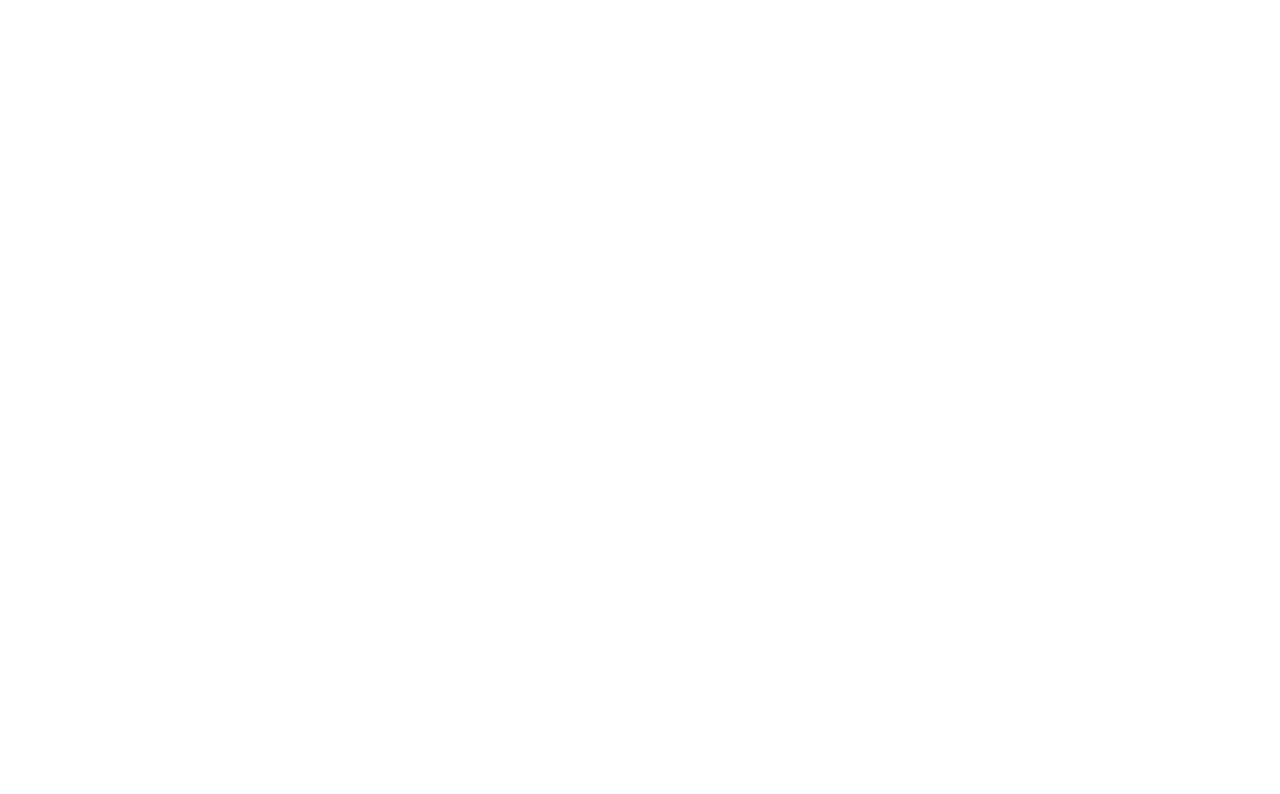
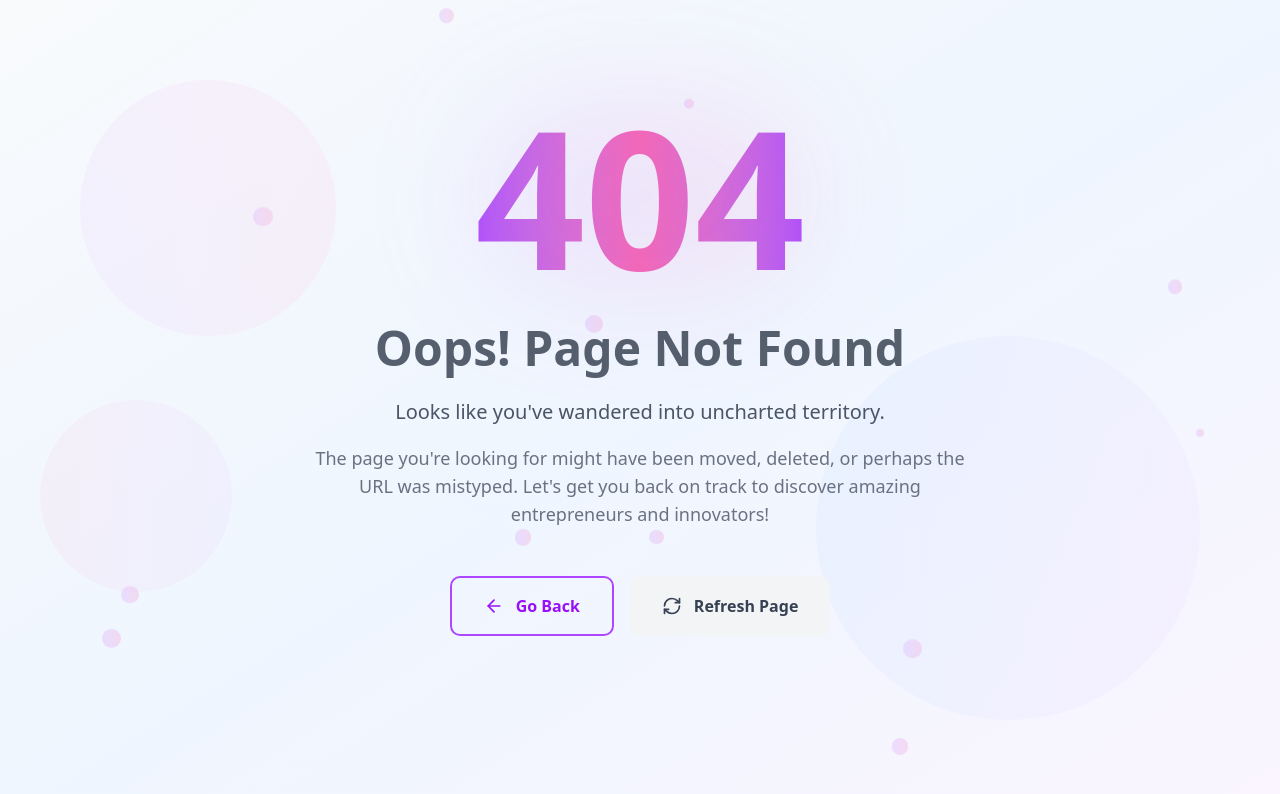
Before and after one commit to rahul-raiman-v/kriya, a React (Vite) app in the folder frontend/: page /events in a window 1280 px wide. Before the commit this address had no page. Shown: the top 794 px of the page. Built offline with nearby package versions, Linux system fonts and the light colour scheme.

Commit message:
demo5 speakers page completed

```diff
--- a/frontend/src/components/speakersComp/index.jsx
+++ b/frontend/src/components/speakersComp/index.jsx
@@ -1,5 +1,6 @@
 import React from 'react';
 import { Play, Linkedin, Twitter, Globe, MapPin, Users, Building2, ExternalLink, Award, TrendingUp, UserCheck } from 'lucide-react';
+import { useNavigate } from 'react-router';
 import './styles.css' ;
 
 
@@ -372,6 +373,9 @@ export const NoSpeakerFound = ({ selectedFilter , setSelectedFilter }) => {
 }
 
 export const NetworkingCTA = () => {
+
+  const navigate = useNavigate();
+
   return (
     <div className="bg-gradient-to-r from-purple-50 to-pink-50 border-y border-purple-200">
       <div className="container mx-auto px-6 py-16 text-center">
@@ -382,12 +386,7 @@ export const NetworkingCTA = () => {
         <div className="flex flex-col sm:flex-row gap-4 justify-center">
           <button
           className="px-8 py-4 bg-gradient-to-r from-purple-600 to-pink-600 text-white font-semibold rounded-lg hover:shadow-lg hover:scale-105 hover:cursor-pointer transition-all duration-300"
-          >
-            Join Networking App
-          </button>
-          <button
-          className="px-8 py-4 border border-purple-500 text-purple-600 font-semibold rounded-lg hover:bg-purple-50 hover:cursor-pointer transition-all duration-300"
-          // onClick={() => navigate('/events')}
+          onClick={() =>  navigate('/events')}
           >
             View Event Schedule
           </button>
--- a/frontend/src/pages/index.js
+++ b/frontend/src/pages/index.js
@@ -1,2 +1,3 @@
 export * from './homePage';
 export * from './speakersPage';
+export * from './pageNotFound';
--- /dev/null
+++ b/frontend/src/pages/pageNotFound/index.jsx
@@ -0,0 +1,120 @@
+import React, { useState, useEffect } from 'react';
+import { ArrowLeft, RefreshCw } from 'lucide-react';
+
+export const PageNotFound = () => {
+  const [isVisible, setIsVisible] = useState(true);
+  const [floatingElements, setFloatingElements] = useState([]);
+
+  useEffect(() => {
+    // Trigger entrance animation
+    setIsVisible(true);
+
+    // Generate floating elements
+    const elements = Array.from({ length: 12 }, (_, i) => ({
+      id: i,
+      x: Math.random() * 100,
+      y: Math.random() * 100,
+      delay: Math.random() * 2,
+      duration: 3 + Math.random() * 2,
+      size: 8 + Math.random() * 16
+    }));
+    setFloatingElements(elements);
+  }, []);
+
+  const handleGoBack = () => {
+    window.history.back();
+  };
+
+  const handleRefresh = () => {
+    window.location.reload();
+  };
+
+  return (
+    <div className="min-h-screen bg-gradient-to-br from-slate-50 via-blue-50 to-purple-50 relative overflow-hidden flex items-center justify-center">
+      {/* Animated Background Elements */}
+      <div className="absolute inset-0 overflow-hidden pointer-events-none">
+        {floatingElements.map((element) => (
+          <div
+            key={element.id}
+            className="absolute animate-bounce opacity-20"
+            style={{
+              left: `${element.x}%`,
+              top: `${element.y}%`,
+              animationDelay: `${element.delay}s`,
+              animationDuration: `${element.duration}s`,
+            }}
+          >
+            <div
+              className="bg-gradient-to-r from-purple-400 to-pink-400 rounded-full"
+              style={{
+                width: `${element.size}px`,
+                height: `${element.size}px`,
+              }}
+            />
+          </div>
+        ))}
+      </div>
+
+      {/* Animated gradient orbs */}
+      <div className="absolute top-20 left-20 w-64 h-64 bg-gradient-to-r from-purple-200/30 to-pink-200/30 rounded-full animate-pulse pointer-events-none"></div>
+      <div className="absolute bottom-20 right-20 w-96 h-96 bg-gradient-to-r from-blue-200/20 to-purple-200/20 rounded-full animate-pulse pointer-events-none" style={{ animationDelay: '1s' }}></div>
+      <div className="absolute top-1/2 left-10 w-48 h-48 bg-gradient-to-r from-pink-200/25 to-purple-200/25 rounded-full animate-pulse pointer-events-none" style={{ animationDelay: '2s' }}></div>
+
+      {/* Main Content */}
+      <div className={`relative z-10 text-center max-w-4xl mx-auto px-6 transform transition-all duration-1000 ${
+        isVisible ? 'translate-y-0 opacity-100' : 'translate-y-8 opacity-0'
+      }`}>
+
+        {/* 404 Number with Animation */}
+        <div className="relative mb-8">
+          <div className="inline-block relative">
+            <h1 className="text-8xl md:text-9xl lg:text-[12rem] font-bold bg-gradient-to-r from-purple-600 via-pink-500 to-purple-600 bg-clip-text text-transparent animate-pulse">
+              404
+            </h1>
+            <div className="absolute inset-0 bg-gradient-to-r from-purple-400/20 to-pink-400/20 blur-3xl animate-pulse rounded-full"></div>
+          </div>
+        </div>
+
+        {/* Main Message */}
+        <div className={`mb-12 transform transition-all duration-1000 delay-300 ${
+          isVisible ? 'translate-y-0 opacity-100' : 'translate-y-4 opacity-0'
+        }`}>
+          <h2 className="text-4xl md:text-5xl font-bold text-gray-800 mb-6 animate-pulse">
+            Oops! Page Not Found
+          </h2>
+          <p className="text-xl text-gray-600 mb-4 leading-relaxed">
+            Looks like you've wandered into uncharted territory.
+          </p>
+          <p className="text-lg text-gray-500 max-w-2xl mx-auto">
+            The page you're looking for might have been moved, deleted, or perhaps the URL was mistyped.
+            Let's get you back on track to discover amazing entrepreneurs and innovators!
+          </p>
+        </div>
+
+        {/* Action Buttons */}
+      <div className={`flex flex-col sm:flex-row gap-4 justify-center mb-16 transform transition-all duration-1000 delay-700 ${
+        isVisible ? 'translate-y-0 opacity-100' : 'translate-y-4 opacity-0'
+      }`}>
+
+        <button
+          onClick={handleGoBack}
+          className="group px-8 py-4 border-2 border-purple-500 text-purple-600 font-semibold rounded-lg hover:bg-purple-50 hover:border-purple-400 transition-all duration-300 flex items-center justify-center"
+        >
+          <ArrowLeft size={20} className="mr-3 group-hover:animate-pulse" />
+          Go Back
+        </button>
+
+        <button
+          onClick={handleRefresh}
+          className="group px-8 py-4 bg-gray-100 text-gray-700 font-semibold rounded-lg hover:bg-gray-200 hover:shadow-md transition-all duration-300 flex items-center justify-center"
+        >
+          <RefreshCw size={20} className="mr-3 group-hover:animate-spin" />
+          Refresh Page
+        </button>
+      </div>
+
+      </div>
+
+    </div>
+  );
+};
--- a/frontend/src/routes/appRouter/index.jsx
+++ b/frontend/src/routes/appRouter/index.jsx
@@ -1,13 +1,14 @@
 import { BrowserRouter as Router, Routes, Route } from 'react-router';
 import { routes, PrivateRouter, PublicRouter } from '..';
-import { HomePage , SpeakersPage} from '../../pages';
+import { HomePage , PageNotFound, SpeakersPage} from '../../pages';
 
 export const AppRouter = () => {
   return (
     <Router>
       <Routes>
-        {/* <Route path={routes.home} element={<HomePage />} /> */}
+        <Route path={routes.home} element={<HomePage />} />
         <Route path={routes.speakers} element={<SpeakersPage />} />
+        <Route path="*" element={<PageNotFound />} />
       </Routes>
     </Router>
   );
```
